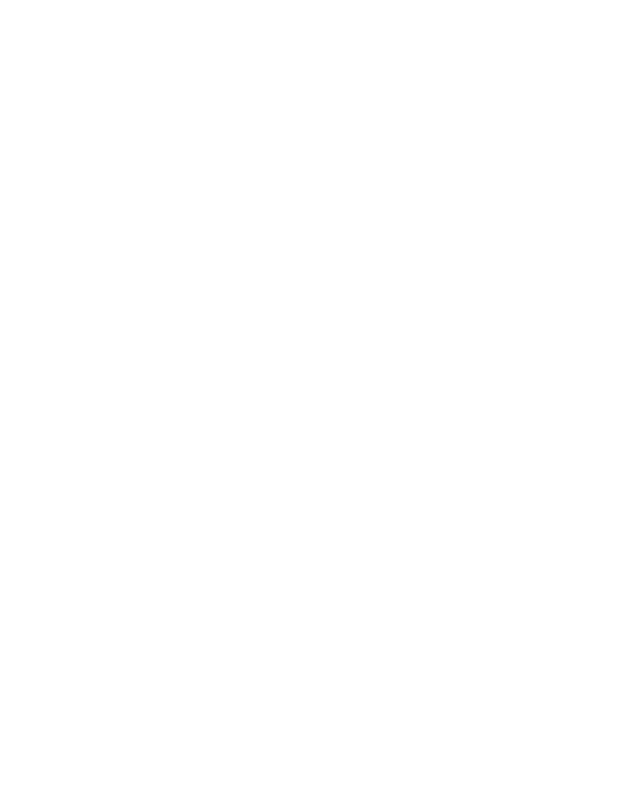
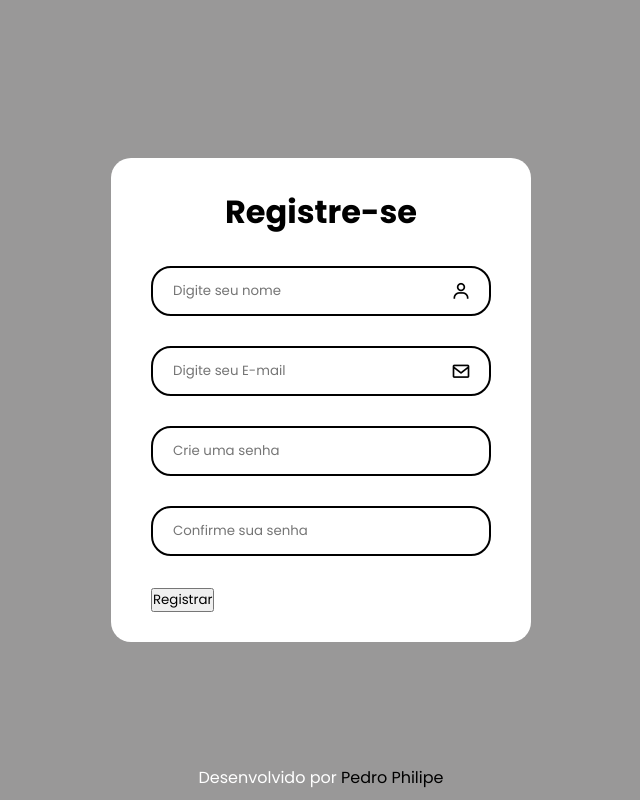
Before and after one commit to pedrophilipe01/P-ginaDeLogin, a plain HTML site: page PáginaDeLogin/SeRegistrar.html in a window 1280 px wide. Shown: the whole page, without its empty margins (319-959 px from the left). Drawn offline with nearby package versions, Linux system fonts and the light colour scheme.

Commit message:
continuação da página de login

```diff
--- a/PáginaDeLogin/SeRegistrar.html
+++ b/PáginaDeLogin/SeRegistrar.html
@@ -0,0 +1,51 @@
+<!DOCTYPE html>
+
+<html lang="pt-br">
+
+<head>
+    <meta charset="UTF-8">
+    <meta name="viewport" content="width=device-width, initial-scale=1.0">
+    <link rel="stylesheet" href="style.css">
+    <link href='https://unpkg.com/boxicons@2.1.4/css/boxicons.min.css' rel='stylesheet'>
+    <title>Registre-se</title>
+</head>
+
+<body>
+    <div class="container2">
+        <form action="">
+            <h1>Registre-se</h1>
+            <div class="caixa-input2">
+                <input type="text" placeholder="Digite seu nome" required>
+                <i class='bx bx-user'></i>
+            </div>
+
+
+        <form action="">
+            <div class="caixa-input2">
+                <input type="email" placeholder="Digite seu E-mail" required>
+                <i class='bx bx-envelope'></i>
+            </div>
+
+
+        <form action="">
+            <div class="caixa-input2">
+                <input type="password" placeholder="Crie uma senha" required>
+            </div>
+
+        <form action="">
+            <div class="caixa-input2">
+                <input type="password" placeholder="Confirme sua senha" required>
+            </div>
+
+
+        <button type="submit" class="btn2">Registrar</button>
+
+    </div>
+</form>
+
+
+</body>
+<footer class="rodapé">
+    <p>Desenvolvido por <a href="https://www.linkedin.com/in/pedrophilipetec/" target="_blank">Pedro Philipe</a></p>
+</footer>
+</html>
--- a/PáginaDeLogin/style.css
+++ b/PáginaDeLogin/style.css
@@ -1,4 +1,5 @@
 @import url('https://fonts.googleapis.com/css2?family=Poppins:ital,wght@0,100;0,200;0,300;0,400;0,500;0,600;0,700;0,800;0,900;1,100;1,200;1,300;1,400;1,500;1,600;1,700;1,800;1,900&display=swap');
+
 *{
     font-family: "Poppins", serif;
     padding: 0;
@@ -140,3 +141,42 @@ footer a:hover{
     position: relative;
     margin-right: 5px;
 }
+
+.container2{
+    border-radius: 20px;
+    padding: 30px 40px;
+    width: 420px;
+    background-color: white;
+}
+
+.container2 .caixa-input2{
+    position: relative;
+    width: 100%;
+    height: 50px;
+    background: rgb(255, 255, 255);
+    margin: 30px 0;
+}
+
+.caixa-input2 input{
+    border-radius: 20px;
+    border: none;
+    outline: none;
+    border: 2px solid black;
+    width: 100%;
+    height: 100%;
+    padding: 20px 45px 20px 20px;
+}
+
+.container2 h1{
+    align-items: center;
+    justify-content: center;
+    display: flex;
+}
+
+.caixa-input2 i{
+    position: absolute;
+    right: 20px;
+    top: 50%;
+    transform: translateY(-50%);
+    font-size: 20px;
+}
```
Also changed, not shown: PáginaDeLogin/EsqueceuAsenha.html (+11 -0 lines), PáginaDeLogin/index.html (+0 -1 lines).
